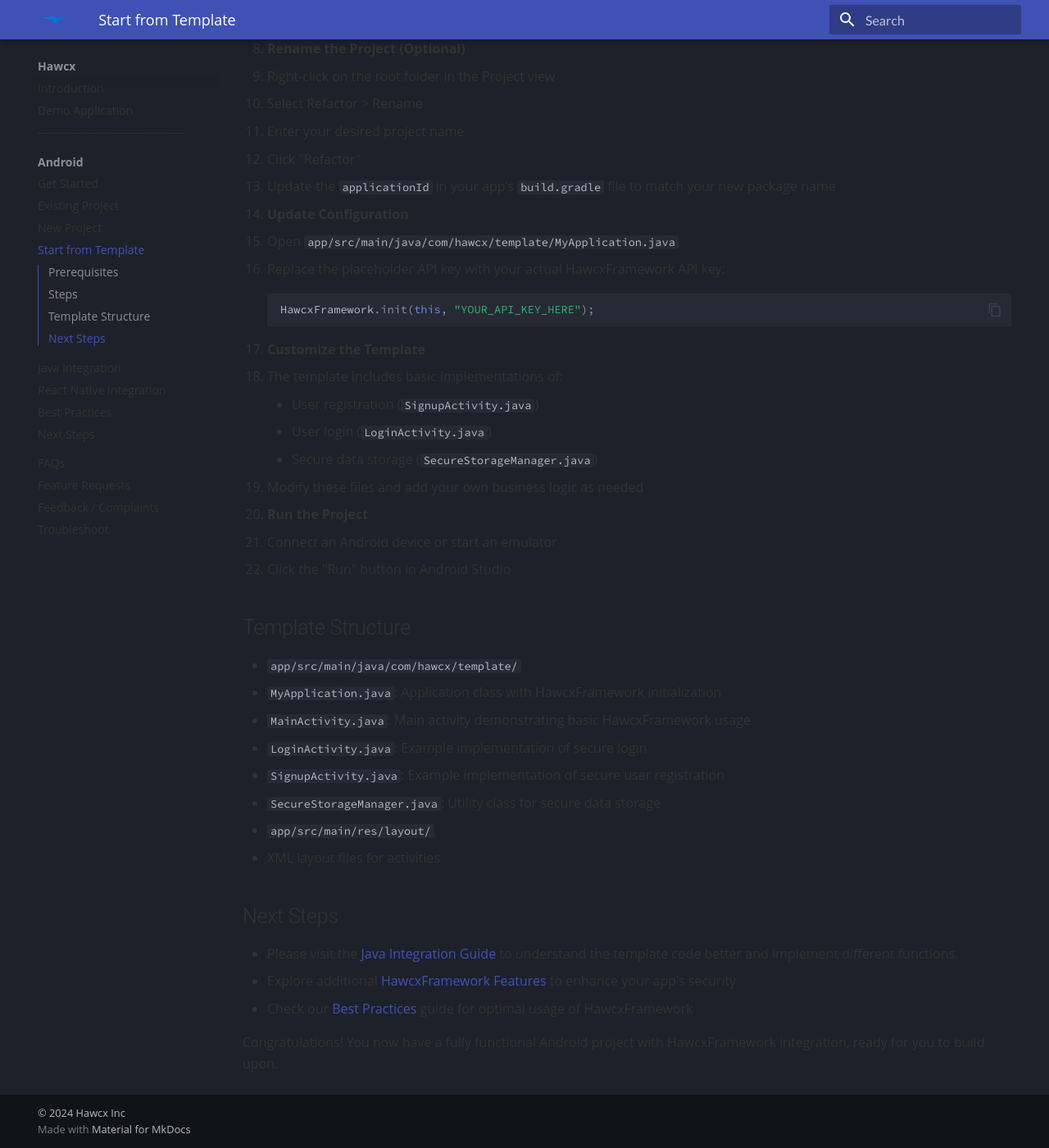
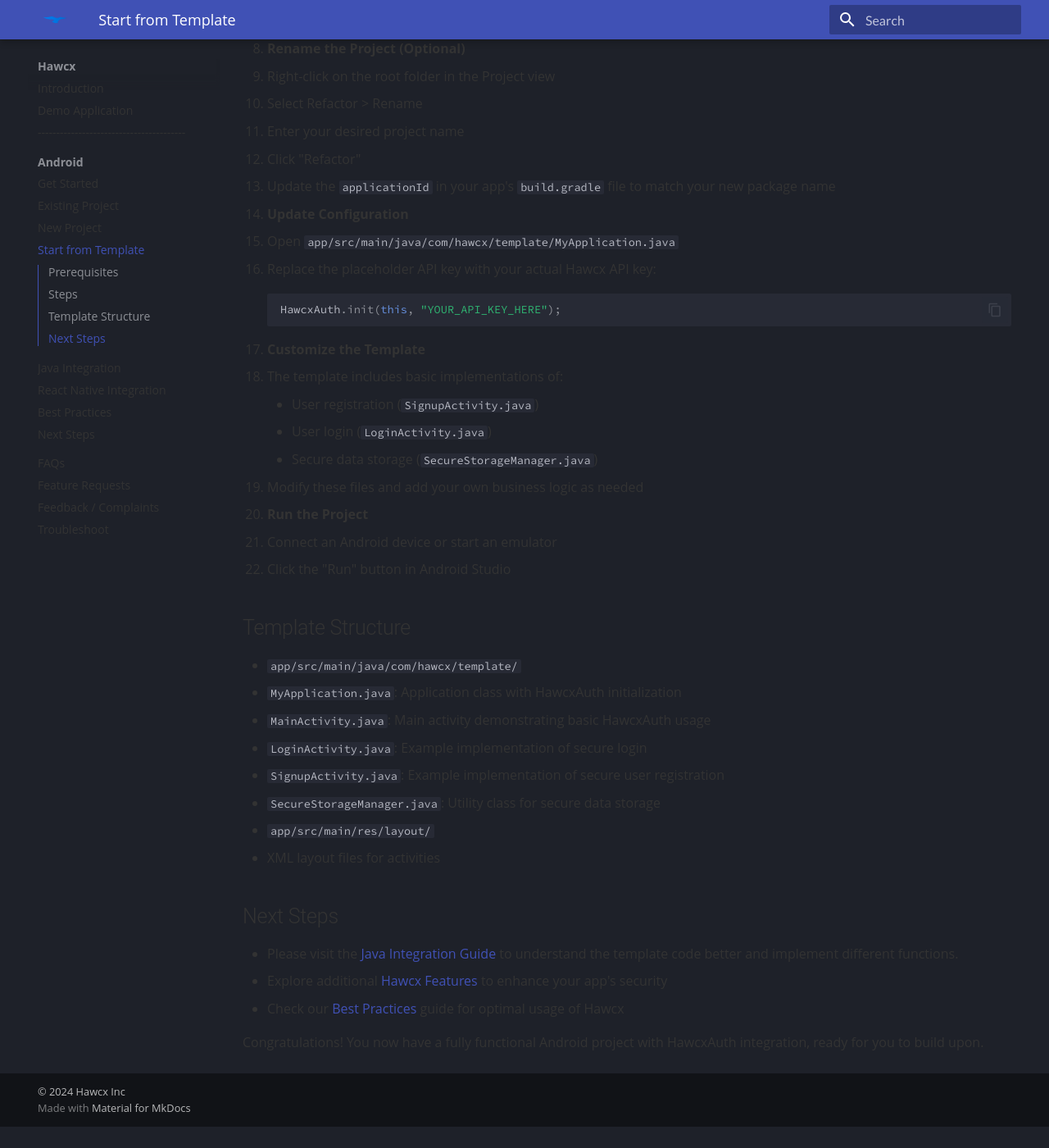
Before and after one commit to hawcx/sdk_docs, an MkDocs documentation site: the page built from docs/android/template-project.md, in a window 1280 px wide and 1400 px high, scrolled down 724 px. Shown: the whole window at 82% size. Built offline with MkDocs 1.6.1 and Material for MkDocs 9.7.7, drawn with Linux system fonts in a browser that asks for light colours; after the commit the page ends 2098 px from its top, so only the background shows below that; some of the changed text lies outside the part shown.

Commit message:
Update template-project.md

````diff
--- a/docs/android/template-project.md
+++ b/docs/android/template-project.md
@@ -1,6 +1,6 @@
 # Starting from a Template Project
 
-Get up and running quickly with our pre-configured HawcxFramework template project. This approach is perfect for developers who want to start with a solid foundation and best practices already in place.
+Get up and running quickly with our pre-configured Hawcx template project. This approach is perfect for developers who want to start with a solid foundation and best practices already in place.
 
 ## Prerequisites
 
@@ -30,9 +30,9 @@ Get up and running quickly with our pre-configured HawcxFramework template proje
 
 4. **Update Configuration**
    - Open `app/src/main/java/com/hawcx/template/MyApplication.java`
-   - Replace the placeholder API key with your actual HawcxFramework API key:
+   - Replace the placeholder API key with your actual Hawcx API key:
      ```java
-     HawcxFramework.init(this, "YOUR_API_KEY_HERE");
+     HawcxAuth.init(this, "YOUR_API_KEY_HERE");
      ```
 
 5. **Customize the Template**
@@ -49,8 +49,8 @@ Get up and running quickly with our pre-configured HawcxFramework template proje
 ## Template Structure
 
 - `app/src/main/java/com/hawcx/template/`
-  - `MyApplication.java`: Application class with HawcxFramework initialization
-  - `MainActivity.java`: Main activity demonstrating basic HawcxFramework usage
+  - `MyApplication.java`: Application class with HawcxAuth initialization
+  - `MainActivity.java`: Main activity demonstrating basic HawcxAuth usage
   - `LoginActivity.java`: Example implementation of secure login
   - `SignupActivity.java`: Example implementation of secure user registration
   - `SecureStorageManager.java`: Utility class for secure data storage
@@ -60,7 +60,7 @@ Get up and running quickly with our pre-configured HawcxFramework template proje
 ## Next Steps
 
 - Please visit the [Java Integration Guide](java-integration.md) to understand the template code better and implement different functions.
-- Explore additional [HawcxFramework Features](features.md) to enhance your app's security
-- Check our [Best Practices](best-practices.md) guide for optimal usage of HawcxFramework
+- Explore additional [Hawcx Features](features.md) to enhance your app's security
+- Check our [Best Practices](best-practices.md) guide for optimal usage of Hawcx
 
-Congratulations! You now have a fully functional Android project with HawcxFramework integration, ready for you to build upon.
+Congratulations! You now have a fully functional Android project with HawcxAuth integration, ready for you to build upon.
````
